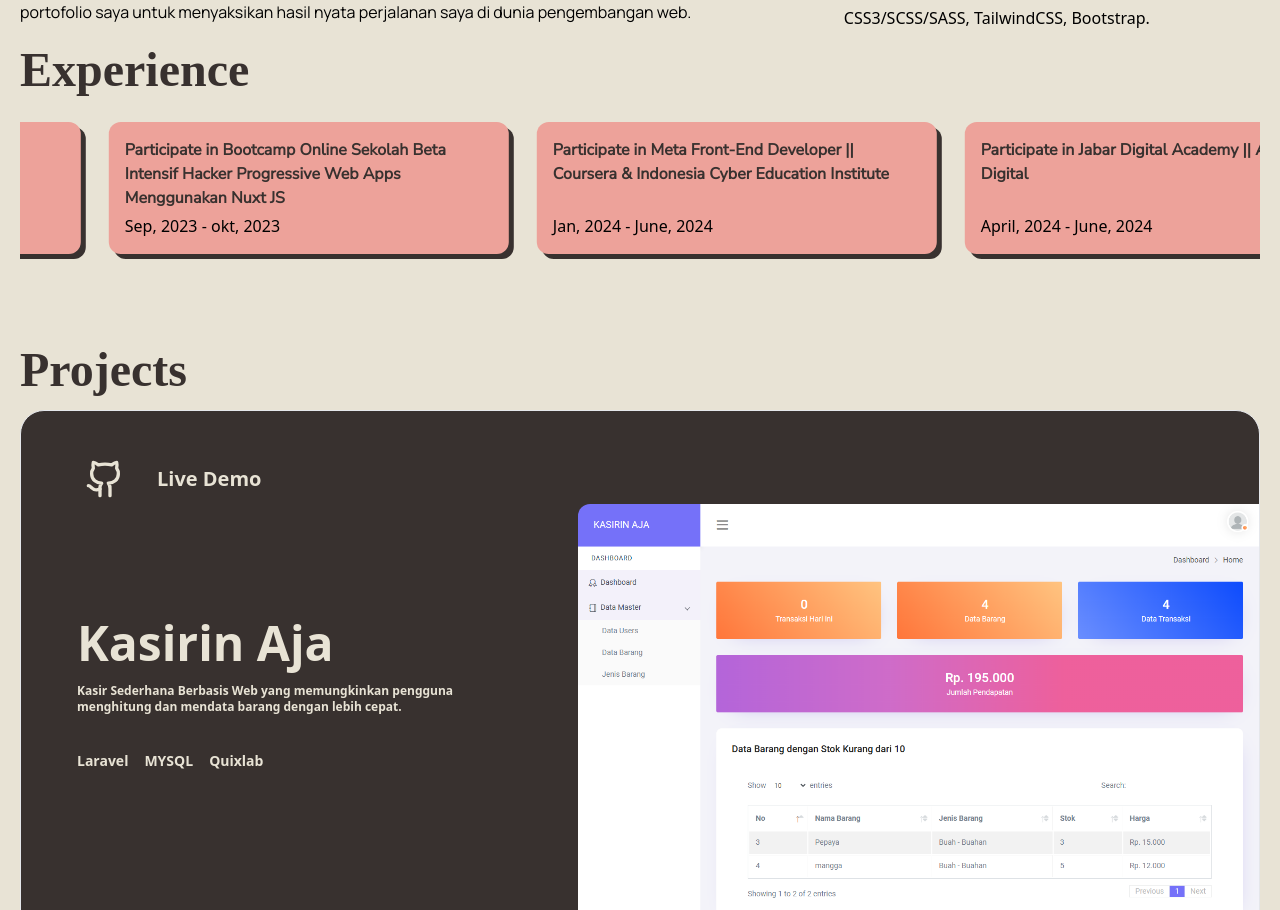
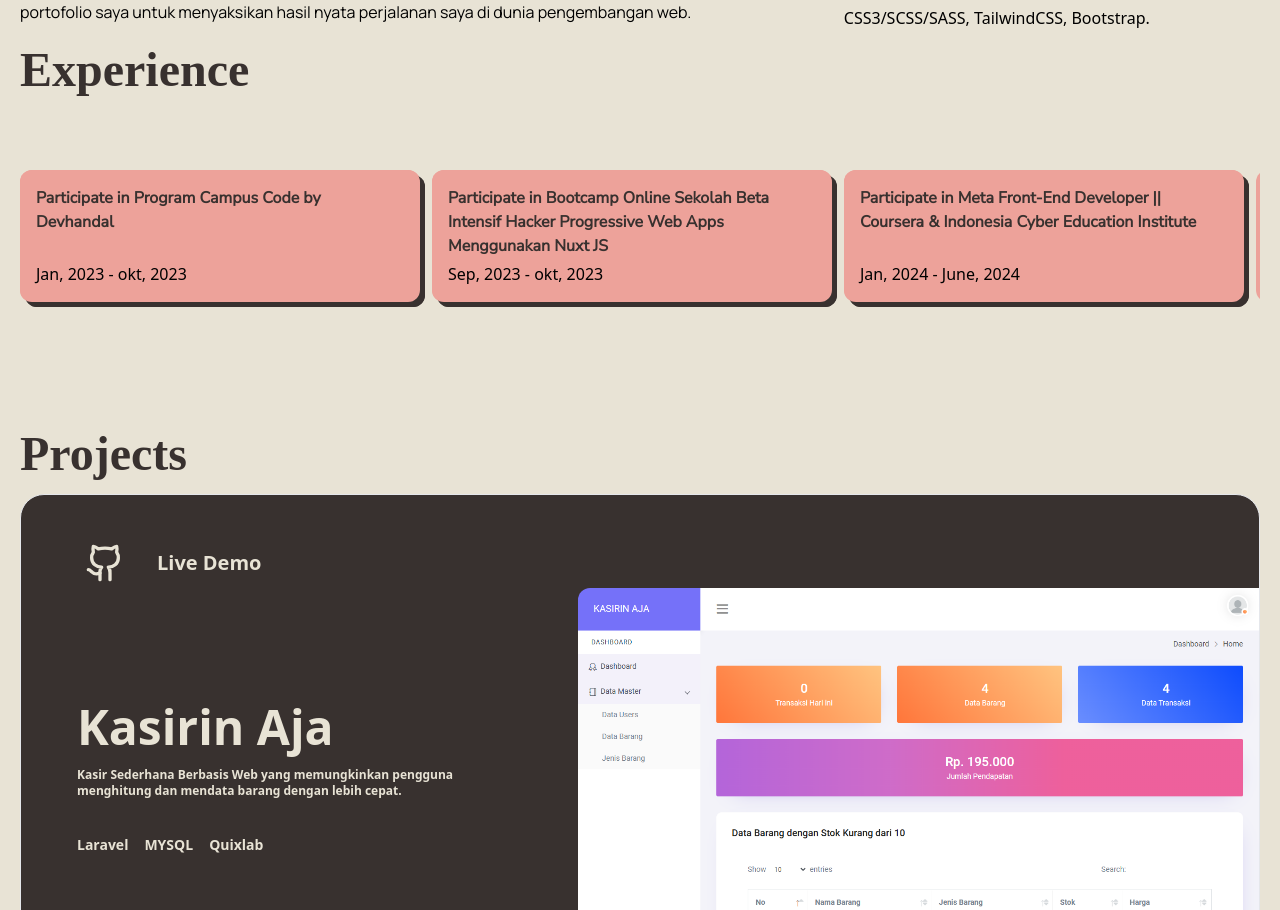
Before and after one commit to ramdhannassyirah/PortfolioV2.0, a Nuxt app: page / in a window 1280 px wide. Shown: the part 1178-2088 px from the top of the page. Built offline with nearby package versions, Linux system fonts and the light colour scheme; a web font is replaced by a local one.

Commit message:
portfolioV2

```diff
--- a/components/aboutWeb.vue
+++ b/components/aboutWeb.vue
@@ -55,8 +55,20 @@
         <h1 class="text-5xl font-DotGothic16 text-[#38312fff] font-bold">
           Experience
         </h1>
-        <div class="overflow-x-auto scroll-smooth pb-3 scrollbar-hide w-full">
-          <div class="inline-flex animate-marquee  gap-4">
+        <div class="relative  flex overflow-x-hidden ">
+          <div class="py-12 flex animate-marquee  ">
+            <CardExperience :name="'Participate in Program Campus Code by Devhandal'" :time="'Jan, 2023 - okt, 2023'" />
+            <CardExperience
+              :name="'Participate in Bootcamp Online Sekolah Beta Intensif Hacker Progressive Web Apps Menggunakan Nuxt JS'"
+              :time="'Sep, 2023 - okt, 2023'" />
+            <CardExperience
+              :name="'Participate in Meta Front-End Developer || Coursera & Indonesia Cyber Education Institute'"
+              :time="'Jan, 2024 - June, 2024'" />
+            <CardExperience :name="'Participate in Jabar Digital Academy || Alkademi Digital'"
+              :time="'April, 2024 - June, 2024'" />
+          </div>
+
+          <div class="absolute flex top-0 py-12   animate-marquee2 ">
             <CardExperience :name="'Participate in Program Campus Code by Devhandal'" :time="'Jan, 2023 - okt, 2023'" />
             <CardExperience
               :name="'Participate in Bootcamp Online Sekolah Beta Intensif Hacker Progressive Web Apps Menggunakan Nuxt JS'"
--- a/tailwind.config.js
+++ b/tailwind.config.js
@@ -17,8 +17,7 @@
         "Nunito-Sans": "Nunito Sans",
       },
       animation: {
-        marquee: 'marquee 25s linear infinite',
-        marquee2: 'marquee2 25s linear infinite',
+        marquee: 'marquee 20s linear infinite',
       },
       keyframes: {
         marquee: {
```
